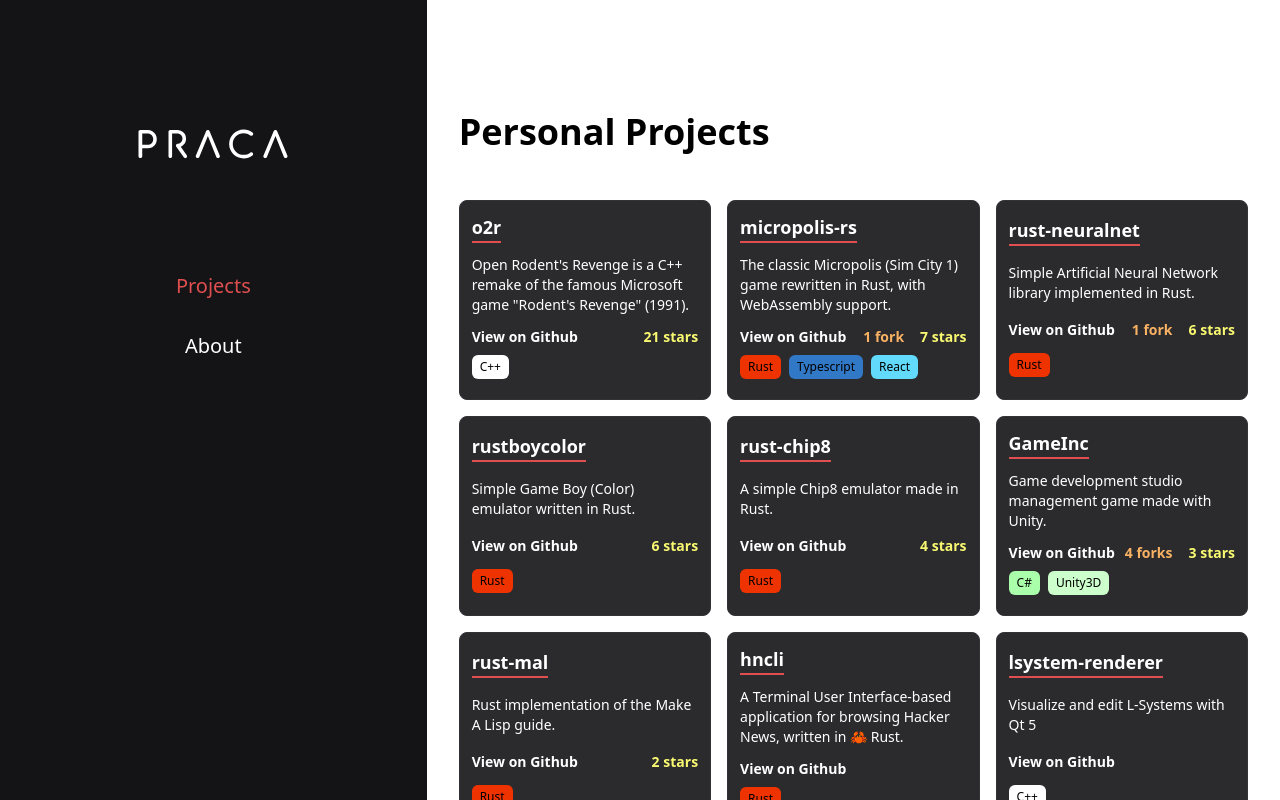
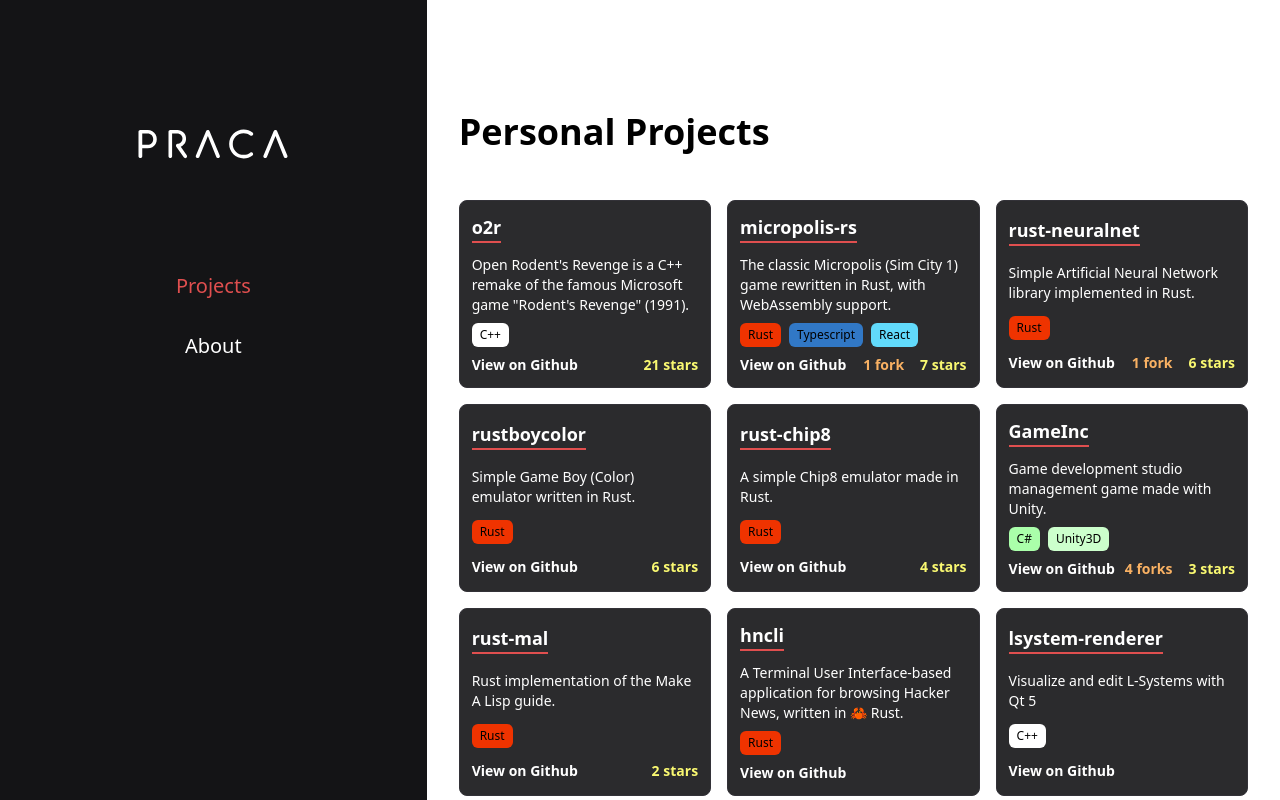
Before and after one commit to pierreyoda/newstackwhodis, a Next.js app: page / in a window 1280 px wide. Shown: the top 800 px of the page. Built offline with nearby package versions, Linux system fonts and the light colour scheme; what @tailwindcss/typography would draw is missing.

Commit message:
:lipstick: Update ProjectCard tags position

```diff
--- a/src/components/layout/ProjectCard.tsx
+++ b/src/components/layout/ProjectCard.tsx
@@ -41,7 +41,10 @@ export const ProjectCard: FunctionComponent<ProjectCardProps> = ({ highlighted,
           ? <Link href={`/blog/${projectMeta.blogPostSlug}`}>{projectMeta.title}</Link>
           : projectMeta.title}
       </h3>
-      <p className="py-3 text-sm text-white">{projectMeta.description}</p>
+      <p className="pt-3 text-sm text-white">{projectMeta.description}</p>
+      <div className="flex flex-wrap items-center w-full py-2">
+        {projectTags.map(tag => <ProjectTag key={tag} tag={tag} className="mr-2" />)}
+      </div>
       <div className="flex items-center justify-between w-full text-sm">
         <div className="text-white rounded">
           <Link passHref href={projectMeta.url}>
@@ -64,9 +67,6 @@ export const ProjectCard: FunctionComponent<ProjectCardProps> = ({ highlighted,
       )}
         </div>
       </div>
-      <div className="flex flex-wrap items-center w-full py-2">
-        {projectTags.map(tag => <ProjectTag key={tag} tag={tag} className="mr-2" />)}
-      </div>
     </div>
   );
 };
```
